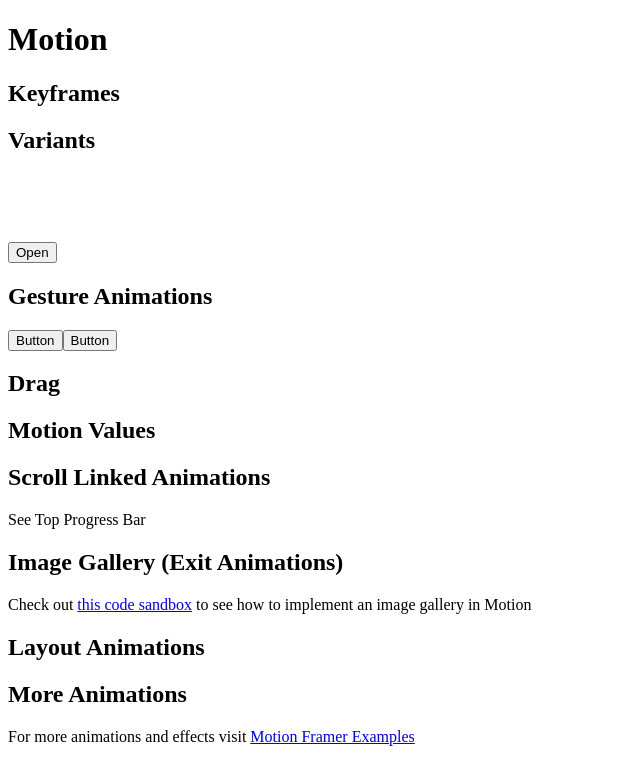
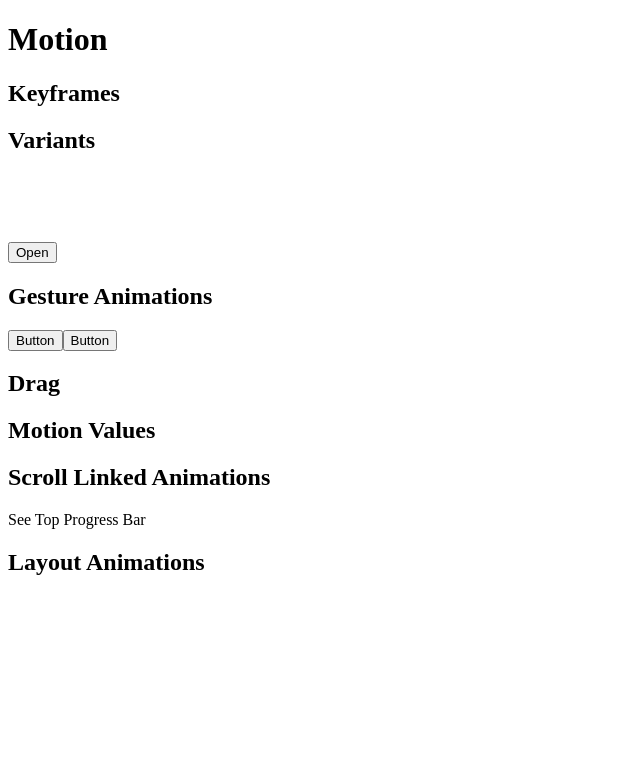
Before and after one commit to emanuelefavero/framer-motion, a Next.js app: page / in a window 1280 px wide. Shown: the top 784 px of the page, without its empty margins (0-640 px from the left). Built offline with nearby package versions, Linux system fonts and the light colour scheme.

Commit message:
remove deprecated links in homepage

```diff
--- a/app/page.tsx
+++ b/app/page.tsx
@@ -164,20 +164,6 @@
         style={{ scaleX }}
       />
 
-      {/* IMAGE GALLERY (Exit Animations) */}
-      <h2>Image Gallery (Exit Animations)</h2>
-      <p>
-        Check out{' '}
-        <a
-          className='text-indigo-700 font-semibold'
-          href='https://codesandbox.io/s/framer-motion-image-gallery-pqvx3?from-embed=&file=/src/Example.tsx:132-136'
-          target='_blank'
-        >
-          this code sandbox
-        </a>{' '}
-        to see how to implement an image gallery in Motion
-      </p>
-
       {/* LAYOUT ANIMATIONS */}
       <h2>Layout Animations</h2>
       <div
@@ -196,18 +182,6 @@
           }}
         />
       </div>
-
-      {/* MORE ANIMATIONS */}
-      <h2>More Animations</h2>
-      <p>
-        For more animations and effects visit{' '}
-        <a
-          className='text-indigo-700 font-semibold'
-          href='https://www.framer.com/motion/examples/'
-        >
-          Motion Framer Examples
-        </a>
-      </p>
     </>
   )
 }
```
